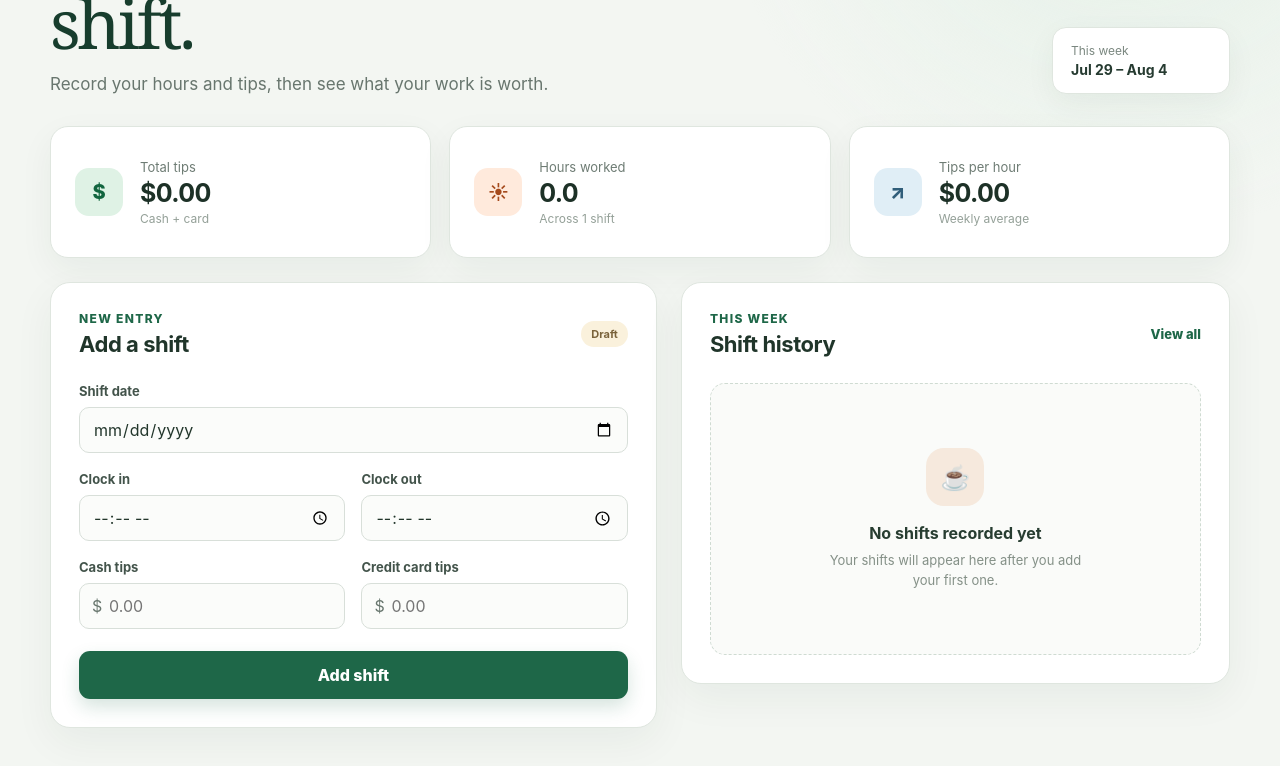
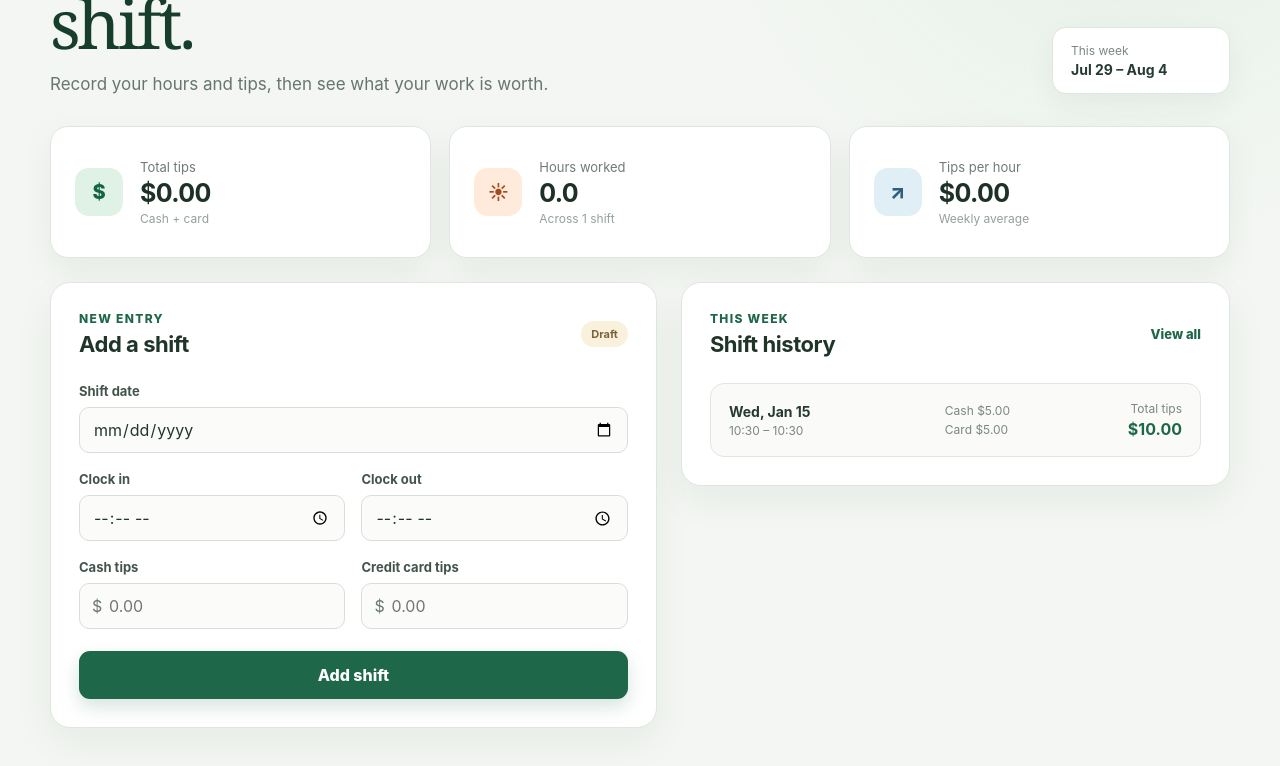
Before and after one commit to schavis-code/tip-tracker-react, a React (Vite) app: page / in a window 1280 px wide. Both pictures are taken after typing "2020-01-15", "10:30", "10:30", "5", "5" into the empty fields and a click on the button "Add shift". Shown: the part 234-1000 px from the top of the page. Built offline with nearby package versions, Linux system fonts and the light colour scheme.

Commit message:
Render submitted shifts in history

```diff
--- a/src/App.css
+++ b/src/App.css
@@ -324,6 +324,55 @@
   font-weight: 800;
 }
 
+.shift-list {
+  display: grid;
+  gap: 12px;
+}
+
+.shift-item {
+  padding: 17px 18px;
+  display: grid;
+  grid-template-columns: 1.2fr 1fr auto;
+  align-items: center;
+  gap: 18px;
+  background: #fafbf9;
+  border: 1px solid #e0e6e1;
+  border-radius: 14px;
+}
+
+.shift-date,
+.shift-total {
+  display: grid;
+  gap: 3px;
+}
+
+.shift-date strong,
+.shift-total strong {
+  color: #263a30;
+  font-size: 14px;
+}
+
+.shift-date span,
+.shift-total span,
+.shift-tip-details span {
+  color: #7a877f;
+  font-size: 12px;
+}
+
+.shift-tip-details {
+  display: grid;
+  gap: 4px;
+}
+
+.shift-total {
+  text-align: right;
+}
+
+.shift-total strong {
+  color: #1e6748;
+  font-size: 16px;
+}
+
 .empty-state {
   min-height: 272px;
   padding: 38px 24px;
@@ -417,4 +466,16 @@
   .primary-button {
     grid-column: auto;
   }
+
+  .shift-item {
+    grid-template-columns: 1fr auto;
+  }
+
+  .shift-tip-details {
+    grid-column: 1 / -1;
+    grid-row: 2;
+    grid-template-columns: auto auto;
+    justify-content: start;
+    gap: 12px;
+  }
 }
--- a/src/App.jsx
+++ b/src/App.jsx
@@ -138,7 +138,35 @@ function ShiftForm({ onAddShift }) {
   )
 }
 
-function ShiftHistory() {
+function ShiftItem({ shift }) {
+  const totalTips = shift.cashTips + shift.creditTips
+  const formattedDate = new Date(`${shift.date}T00:00:00`).toLocaleDateString('en-US', {
+    weekday: 'short',
+    month: 'short',
+    day: 'numeric',
+  })
+
+  return (
+    <article className="shift-item">
+      <div className="shift-date">
+        <strong>{formattedDate}</strong>
+        <span>{shift.startTime} – {shift.endTime}</span>
+      </div>
+
+      <div className="shift-tip-details">
+        <span>Cash ${shift.cashTips.toFixed(2)}</span>
+        <span>Card ${shift.creditTips.toFixed(2)}</span>
+      </div>
+
+      <div className="shift-total">
+        <span>Total tips</span>
+        <strong>${totalTips.toFixed(2)}</strong>
+      </div>
+    </article>
+  )
+}
+
+function ShiftHistory({ shifts }) {
   return (
     <section className="panel history-panel" aria-labelledby="shift-history-title">
       <div className="section-heading">
@@ -149,11 +177,19 @@ function ShiftHistory() {
         <button className="text-button" type="button">View all</button>
       </div>
 
-      <div className="empty-state">
-        <div className="empty-icon" aria-hidden="true">☕</div>
-        <h3>No shifts recorded yet</h3>
-        <p>Your shifts will appear here after you add your first one.</p>
-      </div>
+      {shifts.length === 0 ? (
+        <div className="empty-state">
+          <div className="empty-icon" aria-hidden="true">☕</div>
+          <h3>No shifts recorded yet</h3>
+          <p>Your shifts will appear here after you add your first one.</p>
+        </div>
+      ) : (
+        <div className="shift-list">
+          {shifts.map((shift) => (
+            <ShiftItem key={shift.id} shift={shift} />
+          ))}
+        </div>
+      )}
     </section>
   )
 }
@@ -207,7 +243,7 @@ function App() {
 
         <div className="content-grid">
           <ShiftForm onAddShift={handleAddShift} />
-          <ShiftHistory />
+          <ShiftHistory shifts={shifts} />
         </div>
       </main>
     </div>
```
